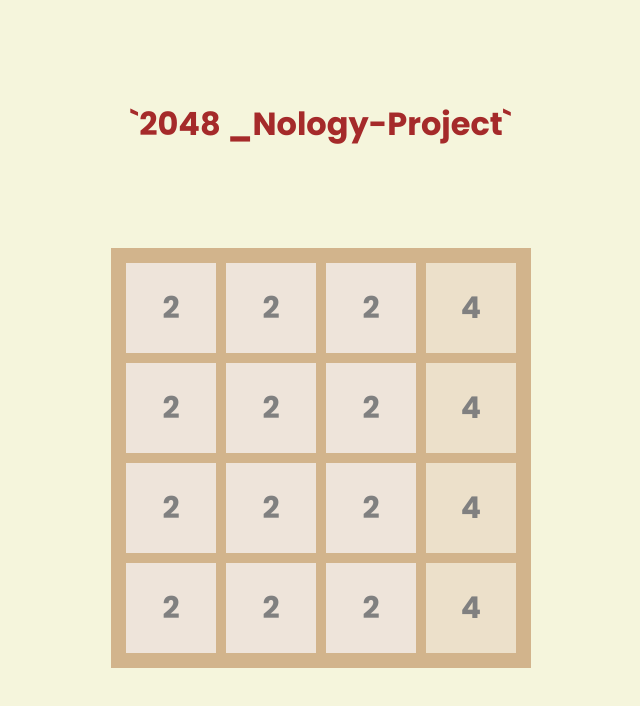
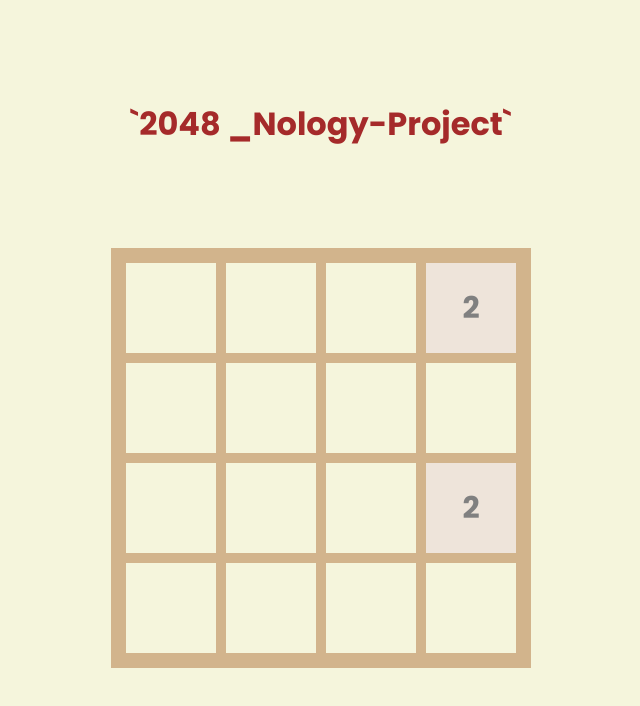
Before and after one commit to AthishThayalan/2048, a website built with Vite: page index.html in a window 1280 px wide. Shown: the whole page, without its empty margins (319-959 px from the left). Built offline with nearby package versions, Linux system fonts and the light colour scheme.

Commit message:
Added animation to combined numbers and when game loads generate "2" into to random cells in the board

```diff
--- a/src/_board.scss
+++ b/src/_board.scss
@@ -2,8 +2,9 @@
   margin-top: 100px;
   display: flex;
   flex-wrap: wrap;
-  background-color: beige;
+  background-color: tan;
   border: 10px solid tan;
   width: 400px;
   height: 400px;
+  transition: background-color 0.3s ease;
 }
--- a/src/_box.scss
+++ b/src/_box.scss
@@ -61,4 +61,19 @@
     background-color: #edc22e;
     color: whitesmoke;
   }
+  &--updated {
+    animation: magnify 0.3s ease;
+  }
+
+  @keyframes magnify {
+    0% {
+      transform: scale(1);
+    }
+    50% {
+      transform: scale(1.2);
+    }
+    100% {
+      transform: scale(1);
+    }
+  }
 }
--- a/src/main.ts
+++ b/src/main.ts
@@ -5,11 +5,21 @@ if (!gameBoard) {
   throw new Error("Element not found.");
 }
 let board: number[][] = [
-  [2, 2, 2, 4],
-  [2, 2, 2, 4],
-  [2, 2, 2, 4],
-  [2, 2, 2, 4],
+  [0, 0, 0, 0],
+  [0, 0, 0, 0],
+  [0, 0, 0, 0],
+  [0, 0, 0, 0],
 ];
+
+const setStart = () => {
+  const randomNumbers = [];
+  for (let i = 0; i < 4; i++) {
+    const randomNumber = Math.floor(Math.random() * 4);
+    randomNumbers.push(randomNumber);
+  }
+  board[randomNumbers[0]][randomNumbers[1]] = 2;
+  board[randomNumbers[2]][randomNumbers[3]] = 2;
+};
 
 const updateBoard = (box: any, value: number): void => {
   box.innerText = "";
@@ -18,15 +28,21 @@ const updateBoard = (box: any, value: number): void => {
   if (value !== 0) {
     box.innerText = value;
     box.classList.add(`board__box--${value}`);
+    box.classList.add("board__box--updated");
+    setTimeout(() => {
+      box.classList.remove("board__box--updated");
+    }, 300);
   }
 };
 
 const loadGame = (): void => {
+  setStart();
   for (let i = 0; i < 4; i++) {
     for (let j = 0; j < 4; j++) {
       let box = document.createElement("div");
       box.classList.add("board__box");
       box.id = (4 * i + (j % 4)).toString();
+      console.log(box.id);
       let value: number = board[i][j];
       updateBoard(box, value);
       gameBoard.appendChild(box);
```
